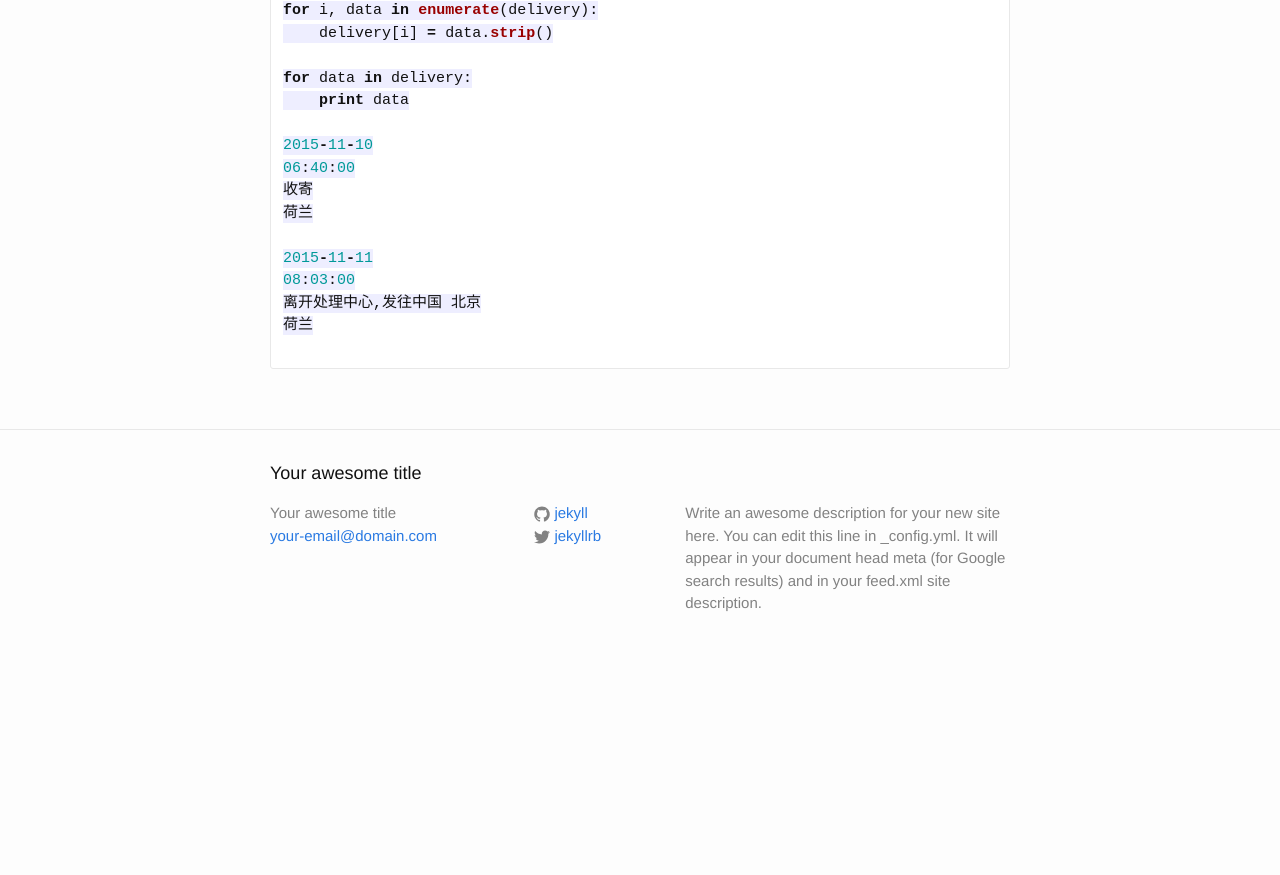
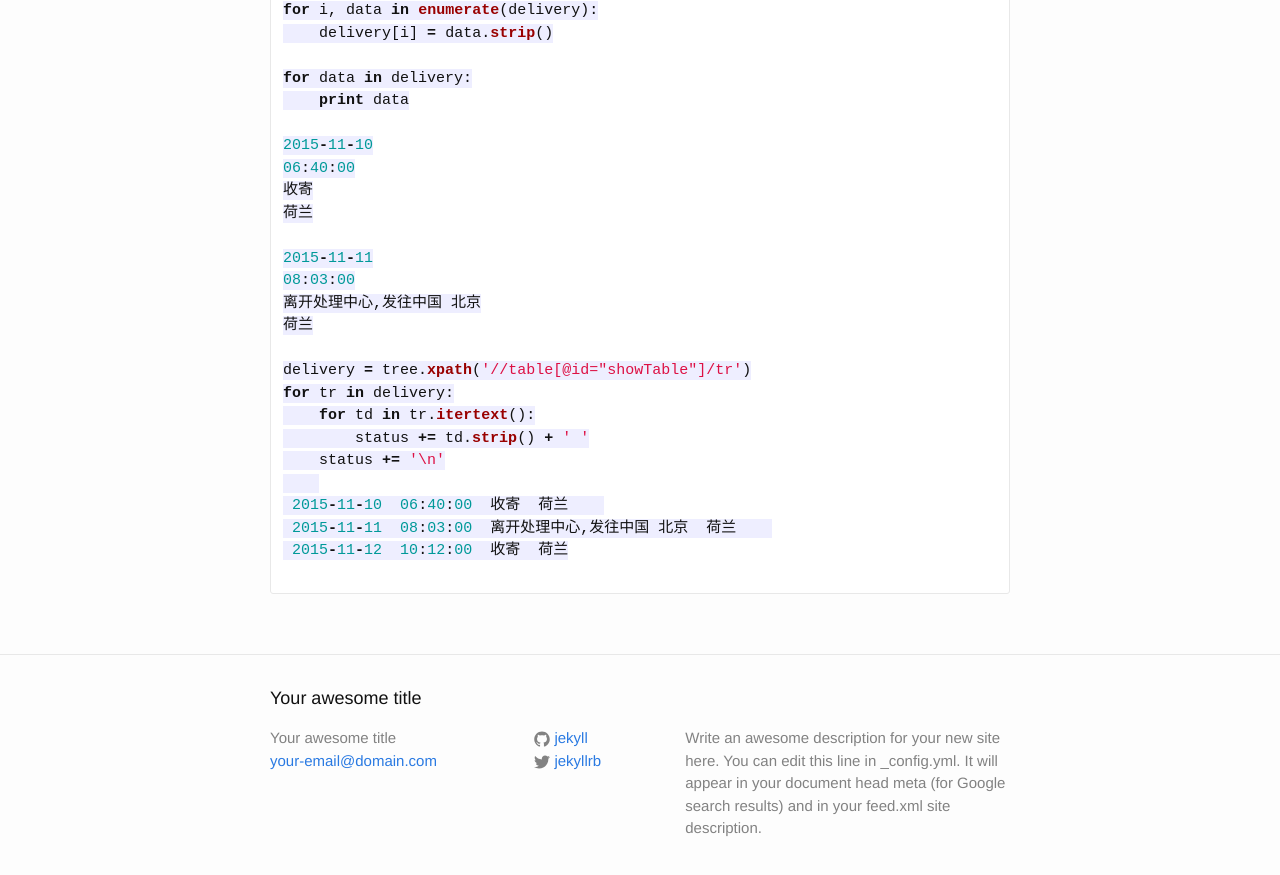
Before and after one commit to fanshaohua-fan/fanshaohua-fan.github.io, a Jekyll site: the page built from _posts/2015-11-12-python-html-scraping.md, in a window 1280 px wide and 900 px high, scrolled down 1013 px. Shown: the top 875 px of the window. Built offline with Jekyll 4.4.1, drawn with Linux system fonts in a browser that asks for light colours; Markdown is read by kramdown in place of the engine named in the settings; before the commit the page ends 1688 px from its top, so only the background shows below that.

Commit message:
Published with https://stackedit.io/

````diff
--- a/_posts/2015-11-12-python-html-scraping.md
+++ b/_posts/2015-11-12-python-html-scraping.md
@@ -44,4 +44,14 @@ for data in delivery:
 离开处理中心,发往中国 北京
 荷兰
 
+delivery = tree.xpath('//table[@id="showTable"]/tr')
+for tr in delivery:
+    for td in tr.itertext():
+        status += td.strip() + ' '
+    status += '\n'
+
+ 2015-11-10  06:40:00  收寄  荷兰
+ 2015-11-11  08:03:00  离开处理中心,发往中国 北京  荷兰
+ 2015-11-12  10:12:00  收寄  荷兰
+
 ```
````
